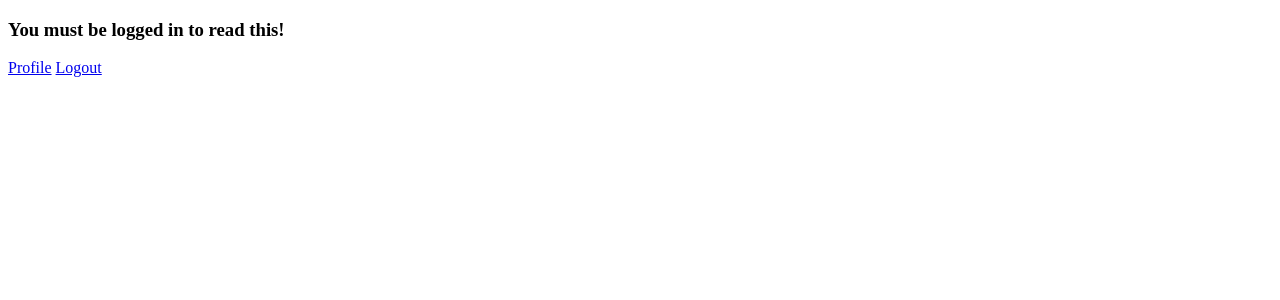
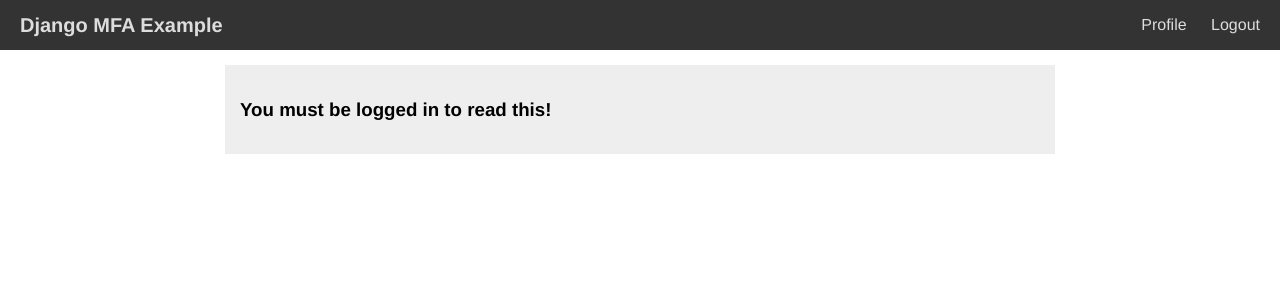
Before and after one commit to kronion/PyGotham18-MFA-Right-Way, a Django app: page / in a window 1280 px wide. Shown: the top 300 px of the page. Run offline with Django 3.2, Linux system fonts and the light colour scheme; a user stored in the database is signed in.

Commit message:
Add some better styling

```diff
--- /dev/null
+++ b/static/css/base.css
@@ -0,0 +1,47 @@
+body {
+  margin: 0;
+  font-family: 'Avenir', 'Helvetica';
+}
+
+input[type='submit'] {
+  padding: 5px 15px;
+  font-size: 14px;
+  color: #fff;
+  background-color: #9bb72a;
+}
+
+#navbar {
+  display: flex;
+  justify-content: space-between;
+  align-items: center;
+  height: 50px;
+  padding: 0 10px;
+  background-color: #333;
+}
+
+#navbar a {
+  margin: 10px;
+  color: #ddd;
+  text-decoration: none;
+}
+#navbar a:hover,
+#navbar a:focus {
+  color: #9bb72a;
+}
+
+#navbar .logo {
+  font-size: 20px;
+  font-weight: 600;
+}
+
+#navbar .panel {
+  float: right;
+}
+
+#content {
+  width: 800px;
+  margin: auto;
+  margin-top: 15px;
+  padding: 15px;
+  background-color: #eee;
+}
--- /dev/null
+++ b/static/css/profile.css
@@ -0,0 +1,5 @@
+#qr {
+  display: none;
+  height: 200px;
+  width: 200px;
+}
--- a/templates/auth/login.html
+++ b/templates/auth/login.html
@@ -1,4 +1,6 @@
 {% extends "base.html" %}
+
+{% block title %} - Log In{% endblock %}
 
 {% block content %}
 
--- a/templates/auth/otp.html
+++ b/templates/auth/otp.html
@@ -1,4 +1,6 @@
 {% extends "base.html" %}
+
+{% block title %} - Log In{% endblock %}
 
 {% block content %}
 
--- a/templates/base.html
+++ b/templates/base.html
@@ -1,11 +1,18 @@
+{% load static %}
 <!DOCTYPE html>
 <html>
     <head>
         <meta http-equiv="content-type" content="text/html; charset=utf-8" />
-    <title>Django MFA Example</title>
+        <title>Django MFA Example{% block title %}{% endblock %}</title>
+        <link rel="stylesheet" href="{% static 'css/base.css' %}">
+        {% block css %}
+        {% endblock %}
     </head>
     <body>
+        {% include 'partials/navbar.html' %}
+        <div id='content'>
             {% block content %}
             {% endblock content %}
+        </div>
     </body>
 </html>
--- a/templates/index/index.html
+++ b/templates/index/index.html
@@ -3,7 +3,5 @@
 {% block content %}
 
 <h3>You must be logged in to read this!</h3>
-<a href="{% url 'profile' %}">Profile</a>
-<a href="{% url 'logout' %}">Logout</a>
 
 {% endblock content %}
--- /dev/null
+++ b/templates/partials/navbar.html
@@ -0,0 +1,9 @@
+<div id='navbar'>
+    <a class='logo' href='{% url "index" %}'>Django MFA Example</a>
+    {% if user.is_authenticated %}
+        <div class='panel'>
+            <a href='{% url "profile" %}'>Profile</a>
+            <a href='{% url "logout" %}'>Logout</a>
+        </div>
+    {% endif %}
+</div>
```
Also changed, not shown: django_mfa_example/settings.py (+9 -1 lines), templates/users/profile.html (+15 -7 lines), README.md (added), db.sqlite3, static/js/qrious.min.js (renamed from static/qrious.min.js). Lines whose indentation alone changed are shown as unchanged.
